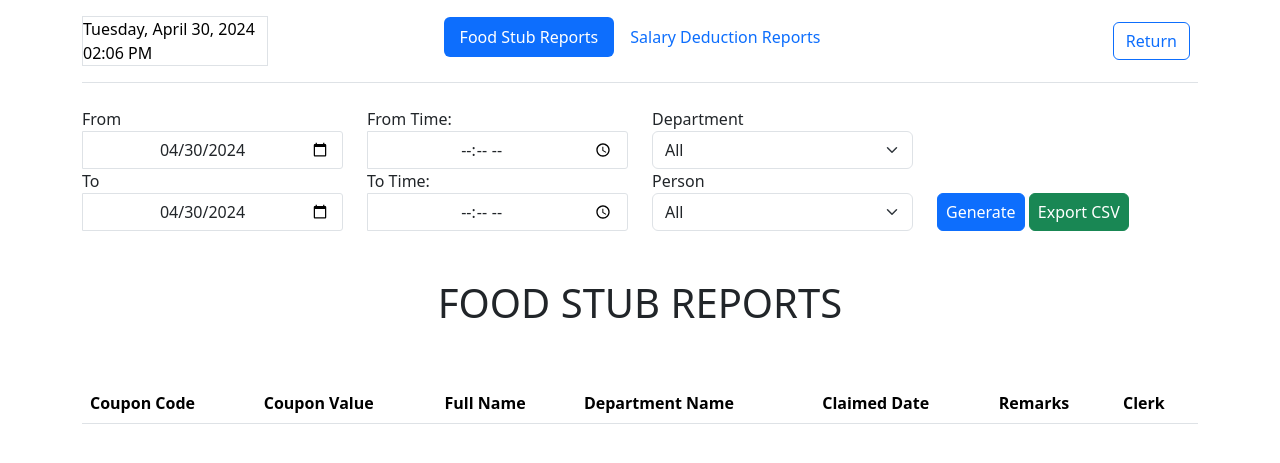
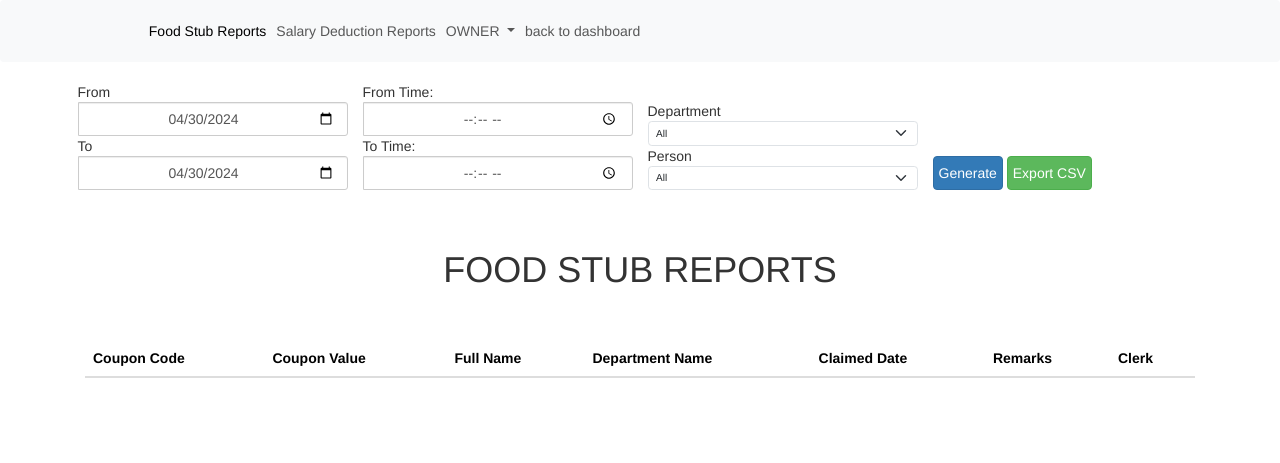
Before and after one commit to souleater0/coupon, a PHP site: page /admin/views/index.php?route=dashboard in a window 1280 px wide. Shown: the top 463 px of the page. Run offline with PHP 8.4, Linux system fonts and the light colour scheme; a user stored in the database is signed in; data comes from the database, SQL or seed files in the repository; lists and menus that the app fills with data are empty; some libraries are stand-ins or nearby versions.

Commit message:
update files

```diff
--- a/admin/footer.php
+++ b/admin/footer.php
@@ -1,5 +1,5 @@
 
-    <script src="../../assets/bootstrap.bundle.min.js"></script>
+    <!-- <script src="../../assets/bootstrap.bundle.min.js"></script> -->
     <script src="../../assets/toastr.min.js"></script>
   </body>
 </html>
--- a/admin/header.php
+++ b/admin/header.php
@@ -14,10 +14,10 @@ require 'process/session_restrict.php';
       .table-container{
         max-height: 700px;
         overflow-y: scroll;
-        width: 100%;
+        width: auto !important;
       }
       .table-container table {
-        width: 100%;
+        width: 100% !important;
       }
 
       .table-container thead {
@@ -48,13 +48,69 @@ require 'process/session_restrict.php';
           outline: 0 none;
         }
     </style>
+    <!-- <link href="../../assets/bootstrap533.min.css" rel="stylesheet"> -->
+    <!-- <link rel="stylesheet" href="../../assets/toastr.min.css"> -->
+    <!-- <script src="../../assets/jquery.min.js"></script> -->
+    <!-- <link rel="stylesheet" href="../../assets/bootstrap-datepicker.css"> -->
+    <!--  -->
     <link href="../../assets/bootstrap533.min.css" rel="stylesheet">
     <link rel="stylesheet" href="../../assets/toastr.min.css">
+    <link rel="stylesheet" href="../../assets/bootstrap.min.css">
+    <link rel="stylesheet" href="../../assets/bootstrap-datepicker.css">
+    <!-- <script src="../../assets/bootstrap.min.js.map"></script> -->
     <script src="../../assets/jquery.min.js"></script>
-    <link rel="stylesheet" href="../../assets/bootstrap-datepicker.css" />
+    <!-- <script src="../../../assets/bootstrap.bundle.min.js"></script> -->
+    <script src="../../assets/bootstrap.min.js"></script>
+<!--  -->
   </head>
   <body>
-  <div class="container">
+ <nav class="navbar navbar-expand-lg navbar-light bg-light">
+  <button class="navbar-toggler" type="button" data-toggle="collapse" data-target="#navbarNavDropdown" aria-controls="navbarNavDropdown" aria-expanded="false" aria-label="Toggle navigation">
+    <span class="navbar-toggler-icon"></span>
+  </button>
+  <div class="collapse navbar-collapse" id="navbarNavDropdown"style="margin-left:10% !important;">
+     <?php
+        $route = $_GET['route'] ?? 'home';
+        ?>
+    <ul class="navbar-nav">
+      <li class="nav-item"><a href="index.php?route=dashboard" class="nav-link <?php echo ($route == 'dashboard') ? 'active' : ''; ?>">Food Stub Reports</a></li>
+        <li class="nav-item"><a href="index.php?route=report_SD" class="nav-link <?php echo ($route == 'report_SD') ? 'active' : ''; ?>">Salary Deduction Reports</a></li>
+
+      <!-- dropss -->
+      <li class="nav-item dropdown">
+        <a class="nav-link dropdown-toggle" href="#" id="navbarDropdownMenuLink" data-toggle="dropdown" aria-haspopup="true" aria-expanded="false">
+          OWNER
+        </a>
+        <div class="dropdown-menu" aria-labelledby="navbarDropdownMenuLink">
+          <a href="index.php?route=manage_owner_FS" class="dropdown-item <?php echo ($route == 'manage_owner_FS') ? 'active' : ''; ?>">Food Stub Owner</a>
+          <a href="index.php?route=manage_owner_SD" class="dropdown-item <?php echo ($route == 'manage_owner_SD') ? 'active' : ''; ?>">Salary Deduct Owner</a>
+        </div>
+      </li>
+      <?php
+        if($_SESSION['admin_session_role']==2 && !empty($_SESSION['admin_session_role'])){
+        ?>
+      <li class="nav-item dropdown" >
+        <a class="nav-link dropdown-toggle" href="#" id="navbarDropdownMenuLink" data-toggle="dropdown" aria-haspopup="true" aria-expanded="false">
+          MANAGEMENT
+        </a>
+        <div class="dropdown-menu" aria-labelledby="navbarDropdownMenuLink">
+          <a href="index.php?route=manage_department" class="dropdown-item <?php echo ($route == 'manage_department') ? 'active' : ''; ?>">Manage Department</a>
+          <a href="index.php?route=manage_clerk" class="dropdown-item <?php echo ($route == 'manage_clerk') ? 'active' : ''; ?>">Manage Clerk</a>
+          <a href="index.php?route=manage_device" class="dropdown-item <?php echo ($route == 'manage_device') ? 'active' : ''; ?>">Manage Device</a>
+        </div>
+      </li>
+        <?php
+        }?>
+
+        <li class="nav-item active">
+        <a class="nav-link" href="/ecscoupon">back to dashboard <span class="sr-only">(current)</span></a>
+
+      </li>
+    </ul>
+</div>
+</nav>
+    <!--  -->
+  <!-- <div class="container">
     <header class="d-flex flex-wrap align-items-center justify-content-center justify-content-md-between py-3 mb-4 border-bottom">
       <div class="col-2">
         <div class="text-black border">
@@ -80,10 +136,7 @@ require 'process/session_restrict.php';
       </ul>
 
       <div class="col-2 text-end">
-        <!-- <form action="../logout.php">
-          <button type="submit" class="btn btn-outline-primary me-2">Logout</button>
-        </form> -->
         <a href="/coupon" class="btn btn-outline-primary me-2">Return</a>
       </div>
     </header>
-  </div>
+  </div> -->
--- a/sdowner_view.php
+++ b/sdowner_view.php
@@ -61,7 +61,7 @@ include 'admin/time_zone.php';
             $second_cut_end_date = date('Y-m-d', strtotime("$current_year-$current_month-$second_cut_end"));
 
             //Retrieve Deduction Data within the specified cut-off periods
-            $sql_compute_deduction = "SELECT amount_sd FROM balance_deducted WHERE DATE(created_at) BETWEEN '$first_cut_start_date' AND '$first_cut_end_date' AND void = '0' AND owner_id = '$staff_id' ";
+            $sql_compute_deduction = "SELECT amount_sd FROM balance_deducted WHERE DATE(created_at) BETWEEN '$second_cut_start_date' AND '$second_cut_end_date' AND void = '0' AND owner_id = '$staff_id' ";
             $result_compute_deduction = $conn->query($sql_compute_deduction);
             $total_deduction_first_cut = 0;
             while ($row = $result_compute_deduction->fetch_assoc()) {
@@ -70,7 +70,7 @@ include 'admin/time_zone.php';
             $query_Cut_Off_LOGS = "SELECT DISTINCT DATE(created_at) AS transaction_date
             FROM balance_deducted
             WHERE owner_id = '$staff_id'
-            AND DATE(created_at) BETWEEN '$first_cut_start_date' AND '$first_cut_end_date'";
+            AND DATE(created_at) BETWEEN '$second_cut_start' AND '$second_cut_end'";
             $result_Cut_Off_LOGS = mysqli_query($conn, $query_Cut_Off_LOGS);
         }
 
```
